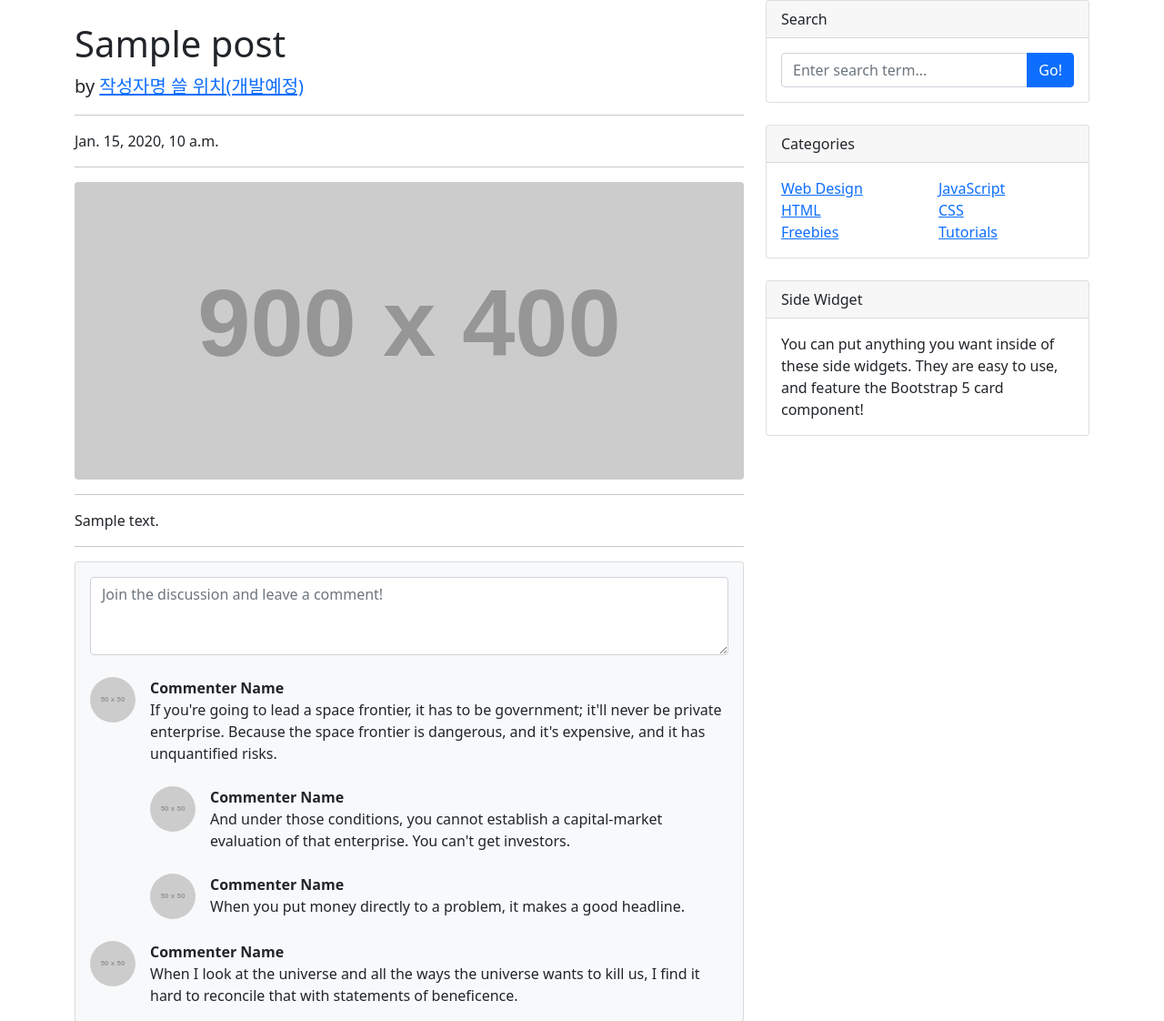
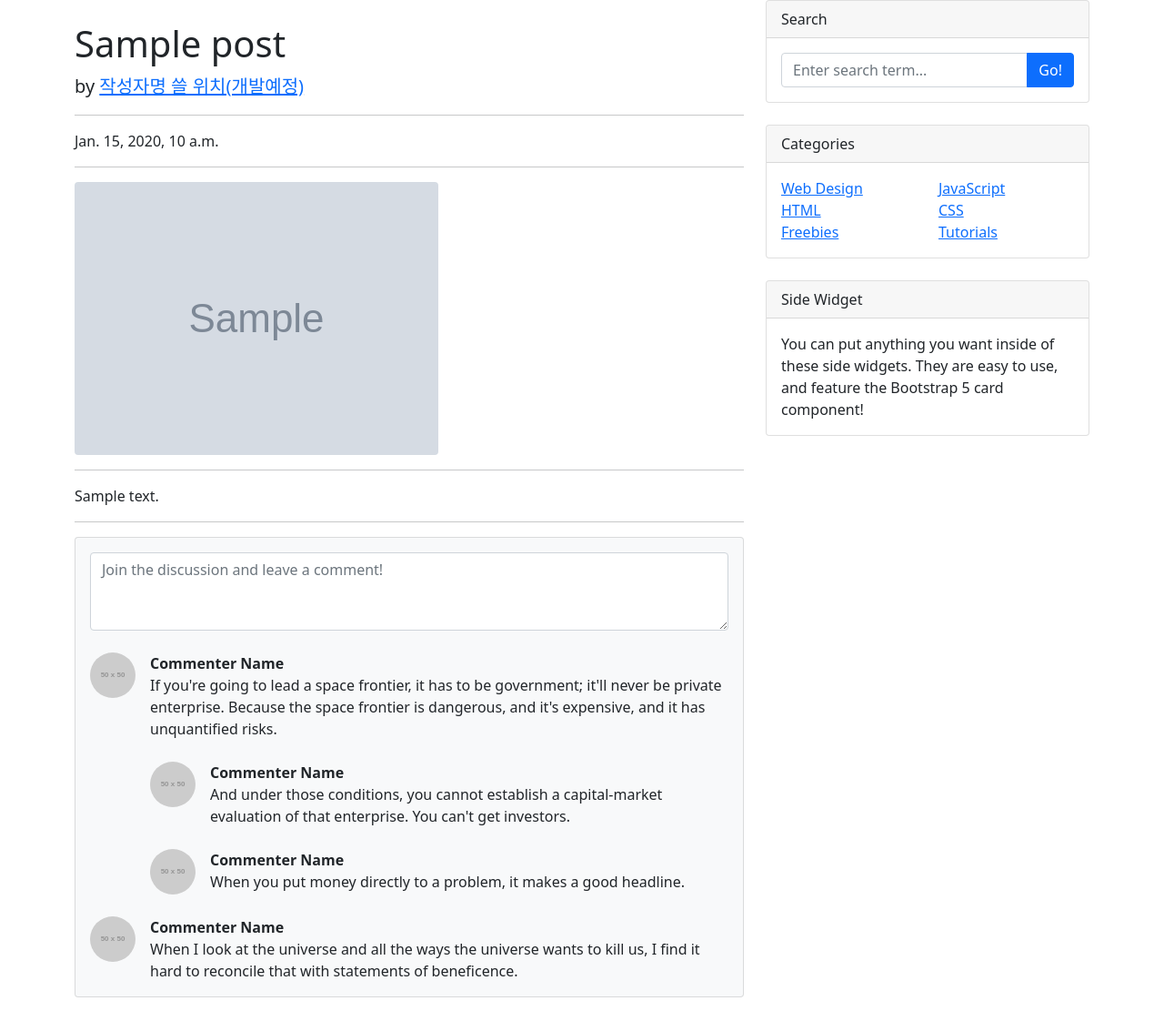
Before and after one commit to ranfort77/do_it_django_a_to_z, a Django app: template blog/templates/blog/post_detail.html in a window 1280 px wide. Shown: the part 56-1178 px from the top of the page at 91% size. Run offline with Django 3.2, Linux system fonts and the light colour scheme; the template is opened without the code that fills it: values that come from a table or form of the project are taken from there, others are empty; tables that the repository leaves empty hold one stand-in row (values such as "Sample post"); grey boxes marked "Sample" are stand-in pictures; grey boxes labelled with a size stand in for pictures from a placeholder-image service; parts of the project's set-up code (start-up, migrations or seed data) failed here and were passed over; some libraries are stand-ins or nearby versions.

Commit message:
포스트 상세 페이지에 대표 이미지 출력하기

```diff
--- a/blog/templates/blog/post_detail.html
+++ b/blog/templates/blog/post_detail.html
@@ -60,7 +60,7 @@
                 <hr>
 
                 <!-- Preview image -->
-                <img class="img-fluid rounded" src="https://dummyimage.com/900x400/ced4da/6c757d.jpg" alt="..." />
+                <img class="img-fluid rounded" src="{{ post.head_image.url }}" alt="" />
 
                 <hr>
 
```
